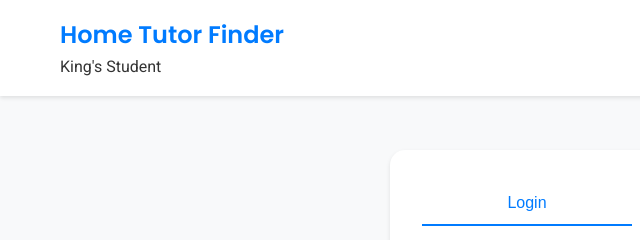
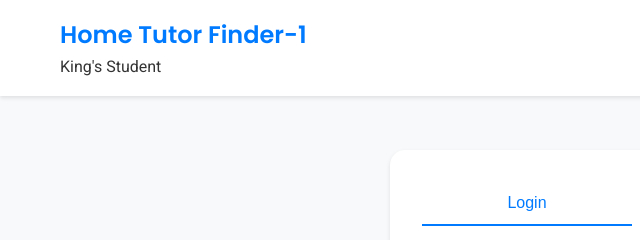
Before and after one commit to rajeshsunar/HomeTuitionFinder-PRG100, a website built with Vite: page public/index.html in a window 1280 px wide. Shown: the top 240 px of the page, 0-640 px from the left. Built offline with nearby package versions, Linux system fonts and the light colour scheme.

Commit message:
Second 3

```diff
--- a/public/index.html
+++ b/public/index.html
@@ -13,7 +13,7 @@
     <nav class="navbar">
         <div class="container">
             <div class="logo">
-                <h1>Home Tutor Finder</h1>
+                <h1>Home Tutor Finder-1</h1>
                 <p> King's Student</p>
             </div>
             <div class="nav-links">
```
